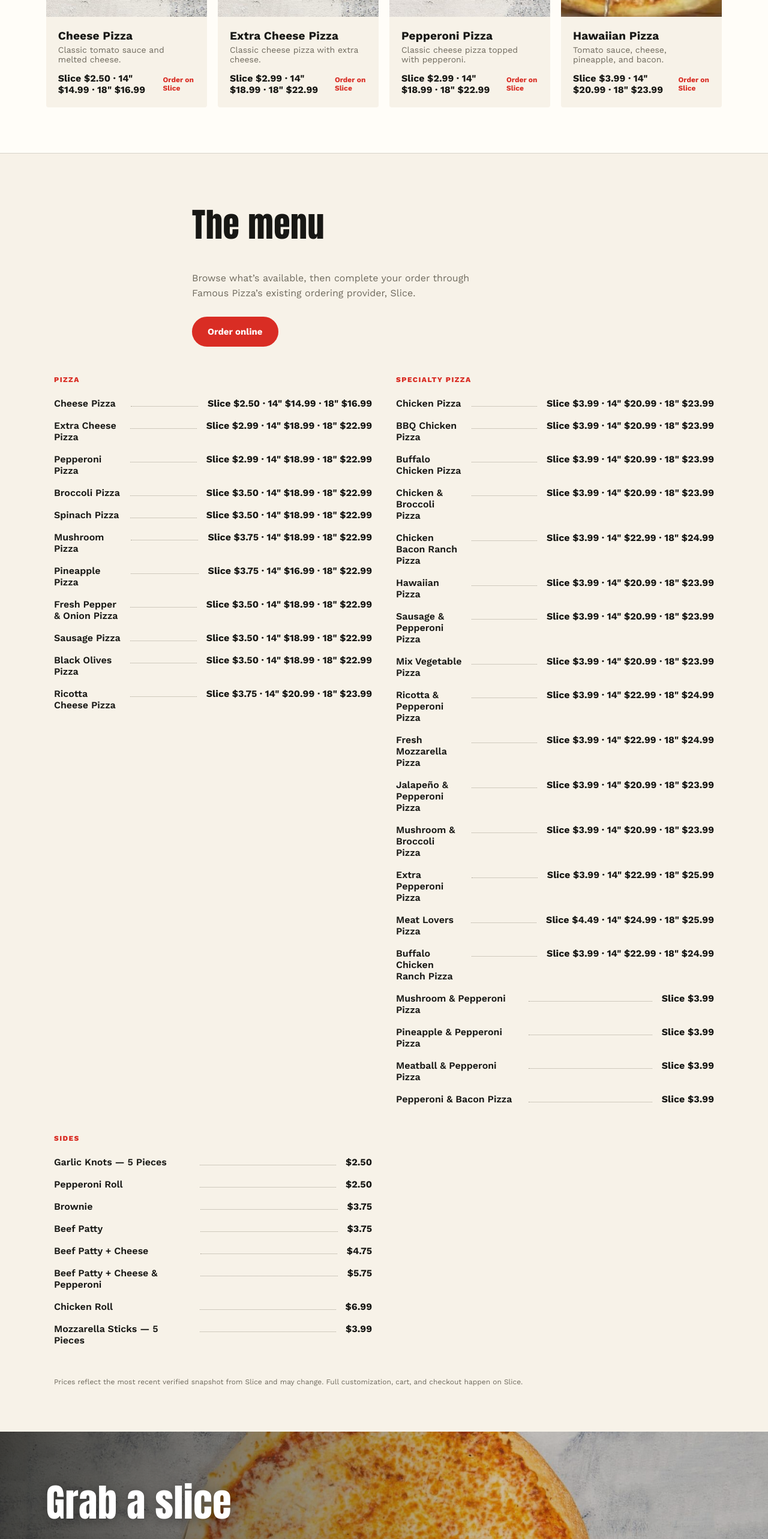
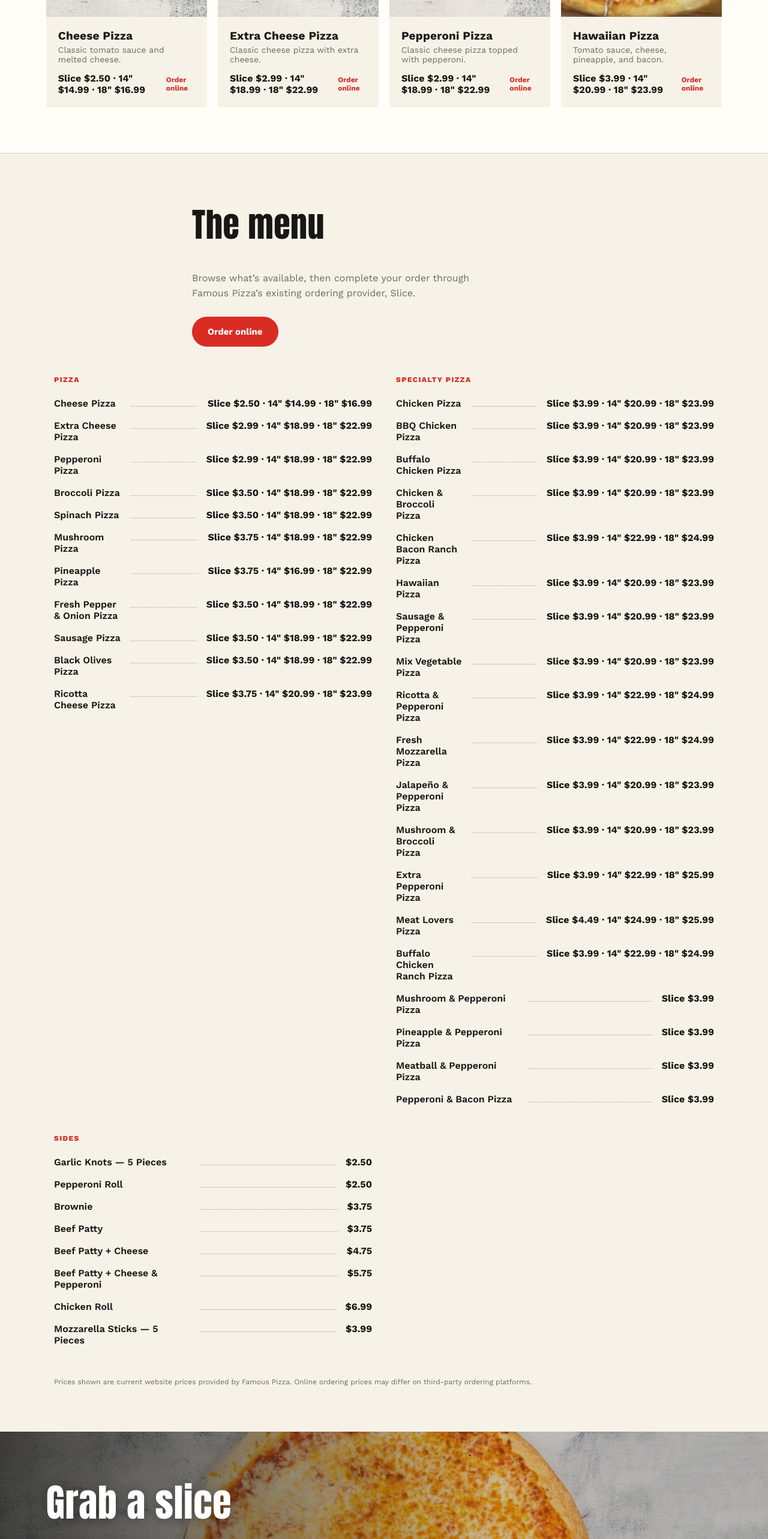
Before and after one commit to justinsoperation-del/famous-pizza-manhattan, a Next.js app: page / in a window 1280 px wide. Shown: the part 1980-4546 px from the top of the page at 60% size. Built offline with nearby package versions, Linux system fonts and the light colour scheme; no server answers.

Commit message:
Clarify website ordering and pricing

```diff
--- a/app/page.tsx
+++ b/app/page.tsx
@@ -162,7 +162,7 @@ export default function Home() {
         .join(" · ")
     : item.price ?? "See current price"}
 </strong>
-                    <span className="order-arrow">Order on Slice</span>
+                    <span className="order-arrow">Order online</span>
                   </div>
                 </div>
               </a>
@@ -220,8 +220,8 @@ export default function Home() {
             ))}
           </div>
           <p className="menu-footnote">
-            Prices reflect the most recent verified snapshot from Slice and may change.
-            Full customization, cart, and checkout happen on Slice.
+  Prices shown are current website prices provided by Famous Pizza. Online ordering
+  prices may differ on third-party ordering platforms.
 </p>
         </section>
 
@@ -259,8 +259,8 @@ export default function Home() {
           <div className="order-copy">
             <h2>Pickup or delivery</h2>
 <p>
-              Browse the current menu and complete your order through Famous
-              Pizza&rsquo;s existing ordering provider.
+  Browse the Famous Pizza menu, call the restaurant, or use the available
+  online ordering option for pickup or delivery.
 </p>
             <TrackedLink
               className="button button-primary"
@@ -271,8 +271,8 @@ export default function Home() {
               Order online
             </TrackedLink>
             <p className="order-fineprint">
-              Online checkout and payment are handled by the restaurant&rsquo;s ordering
-              provider, Slice.
+  Prices shown are current website prices provided by Famous Pizza. Call for
+  current availability and pickup orders.
 </p>
           </div>
         </section>
@@ -331,9 +331,9 @@ export default function Home() {
         <section className="section about" id="about">
           <h2>Famous Pizza on East 28th Street</h2>
           <p>
-            A Manhattan neighborhood pizza shop serving New York slices, whole pies, and
-            quick favorites. Order online for pickup or delivery, or stop in on East 28th
-            Street.
+  A Manhattan neighborhood pizza shop serving New York slices, whole pies,
+  specialty pizzas, and quick favorites. Browse the menu, order for pickup or
+  delivery, or stop in on East 28th Street.
 </p>
         </section>
       </main>
```
Lines whose indentation alone changed are shown as unchanged.
